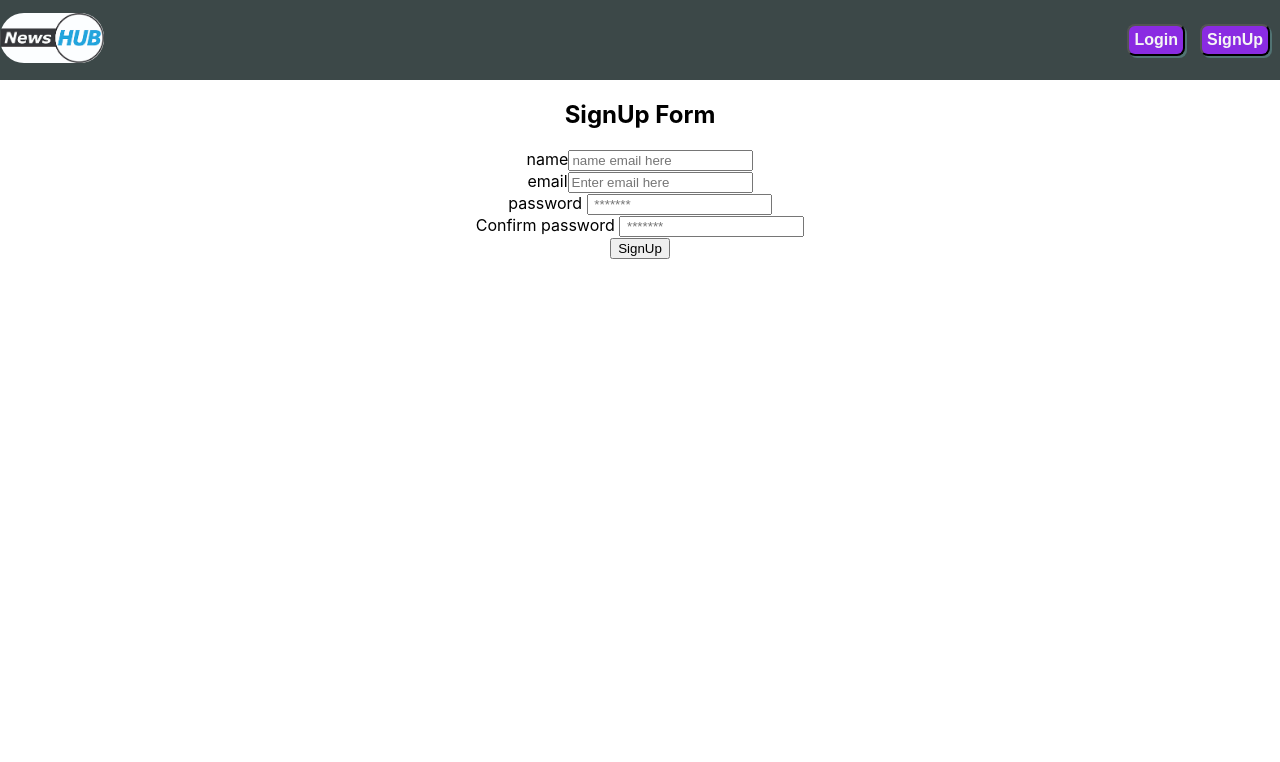
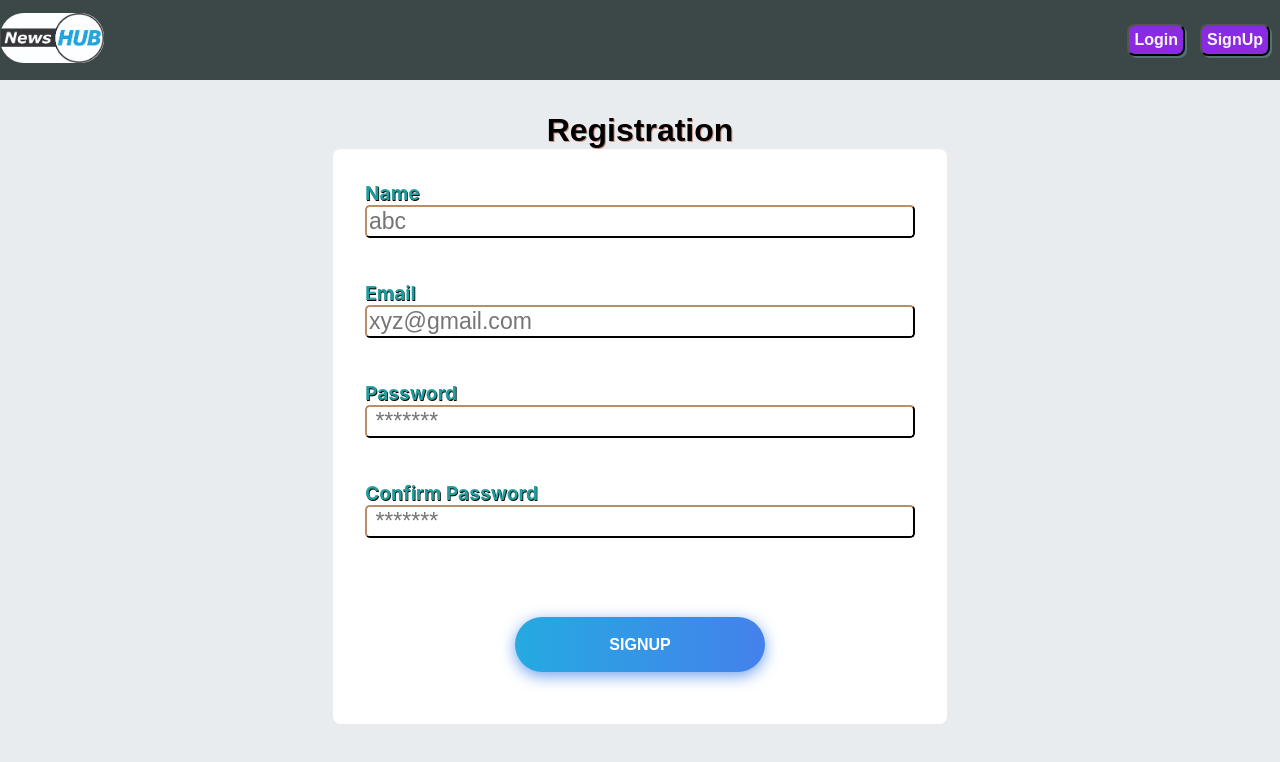
Before and after one commit to Sayyadsulthan/innoric-news-app, a React (Create React App) app: page /signup in a window 1280 px wide. Shown: the top 762 px of the page. Built offline with nearby package versions, Linux system fonts and the light colour scheme.

Commit message:
added login and signup styles/ design

```diff
--- a/src/api/index.js
+++ b/src/api/index.js
@@ -1,4 +1,4 @@
-import { getFormBody, getLocalStorageItem } from "../utils";
+import { getLocalStorageItem } from "../utils";
 import { LOCALSTORGE_TOKEN_KEY, rootAPI } from "../utils/constant";
 import axios from "axios";
 
@@ -12,18 +12,6 @@ const customFetch = async (uri, { body, ...customConfig }) => {
   if (token) {
     headers.Authorization = `Bearer ${token}`;
   }
-
-  //   const config = {
-  //     ...customConfig,
-  //     headers: {
-  //       ...headers,
-  //       ...customConfig.headers,
-  //     },
-  //   };
-
-  //   if (body) {
-  //     config.body = getFormBody(body);
-  //   }
 
   try {
     const data = { ...body };
@@ -45,11 +33,17 @@ const customFetch = async (uri, { body, ...customConfig }) => {
     }
   } catch (err) {
     // console.log("error in customFetch : ", err);
+    const message =
+      err.response && err.response.data && err.response.data.message
+        ? err.response.data.message
+        : err.message;
+    const status =
+      err.response && err.response.status ? err.response.status : 503;
     return {
       success: false,
       // message: err.message,
-      message: err.response.data.message,
-      status: err.response.status,
+      message: message,
+      status: status,
     };
   }
 };
@@ -62,7 +56,6 @@ export const signUp = (name, email, password, confirm_password) => {
 };
 
 export const login = (email, password) => {
-  console.log("login custom: ", email, password);
   return customFetch(rootAPI.login(), {
     method: "post",
     body: { email, password },
--- a/src/components/Card.js
+++ b/src/components/Card.js
@@ -5,18 +5,8 @@ import { useEffect, useState } from "react";
 import { toast } from "react-toastify";
 
 export default function Card({ article }) {
-  // console.log(article)
-  const {
-    source,
-    title,
-    description,
-    url,
-    urlToImage,
-    content,
-    author,
-    publishedAt,
-    id,
-  } = article;
+  const { source, title, description, url, urlToImage, content, publishedAt } =
+    article;
   const auth = useAuth();
   const date = publishedAt ? new Date(publishedAt) : null;
   const [isFavourite, setIsFavourite] = useState(false);
@@ -29,6 +19,7 @@ export default function Card({ article }) {
         setNewsId(fav._id);
         setIsFavourite(true);
       }
+      // return;
     });
   }, []);
 
@@ -101,6 +92,7 @@ export default function Card({ article }) {
               ? "https://cdn-icons-png.flaticon.com/128/306/306795.png"
               : "https://cdn-icons-png.flaticon.com/128/125/125327.png"
           }
+          alt="favImage"
         />
       </div>
     </div>
@@ -127,5 +119,5 @@ const compareObject = (obj1, obj2) => {
     urlToImage: obj2.urlToImage || undefined,
   };
 
-  return JSON.stringify(data1) == JSON.stringify(data2);
+  return JSON.stringify(data1) === JSON.stringify(data2);
 };
--- a/src/components/Category.js
+++ b/src/components/Category.js
@@ -1,7 +1,7 @@
 import { Link } from "react-router-dom";
 import styled from "../styles/category.module.css";
 
-export default function ({
+export default function Category ({
   home,
   sports,
   politics,
--- a/src/pages/Favourite.js
+++ b/src/pages/Favourite.js
@@ -1,7 +1,6 @@
 import { useEffect, useState } from "react";
 import Category from "../components/Category";
 import Card from "../components/Card";
-import { getFavouriteNews } from "../api";
 import { useAuth } from "../hooks";
 
 export default function Favourite() {
--- a/src/pages/Home.js
+++ b/src/pages/Home.js
@@ -4,36 +4,7 @@ import Card from "../components/Card";
 import Category from "../components/Category";
 
 export default function Home() {
-  const [news, setNews] = useState([
-    {
-      author: "The Athletic Staff",
-      content:
-        "By Matt Barrows, David Lombardi and Jourdan Rodrigue\r\nThe San Francisco 49ers picked up their second win of the season with a 30-23 victory against the Los Angeles Rams on Sunday at So-Fi Stadium. He… [+4106 chars]",
-      description:
-        "San Francisco QB Brock Purdy moved to 7-0 as a starter in the regular season.",
-      publishedAt: "2023-09-18T05:53:05Z",
-      source: { id: null, name: "The Athletic" },
-      title:
-        "Christian McCaffrey, Deebo Samuel propel 49ers to win vs. Rams: Brock Purdy keeps on winning - The Athletic",
-      url: "https://theathletic.com/4872074/2023/09/17/49ers-rams-result-takeaways/",
-      urlToImage:
-        "https://cdn.theathletic.com/app/uploads/2023/09/17194741/GettyImages-1687224153-scaled.jpg",
-    },
-    {
-      author: null,
-      content:
-        "Ethiopia’s Gudaf Tsegay and Sweden's Mondo Duplantis both broke world records on a sensational afternoon of action at the Wanda Diamond League Final in Eugene on Sunday (17).\r\nFirst, Tsegay set the s… [+14862 chars]",
-      description:
-        "Ethiopia’s Gudaf Tsegay and Sweden's Mondo Duplantis both broke world records on a sensational afternoon of action at the Wanda Diamond League Final",
-      publishedAt: "2023-09-18T05:26:15Z",
-      source: { id: null, name: "Worldathletics.org" },
-      title:
-        "Tsegay and Duplantis amaze with world records in Eugene | REPORTS - World Athletics",
-      url: "https://worldathletics.org/competitions/diamond-league/news/diamond-league-final-eugene-2023-day-two-report",
-      urlToImage:
-        "https://assets.aws.worldathletics.org/large/6507e1ca876b977bbcdd8fd5.jpg",
-    },
-  ]);
+  const [news, setNews] = useState([]);
   const [loading, setLoading] = useState(true);
 
   useEffect(() => {
--- a/src/pages/Login.js
+++ b/src/pages/Login.js
@@ -2,6 +2,9 @@ import { useRef } from "react";
 import { useAuth } from "../hooks";
 import { Navigate } from "react-router-dom";
 import { toast } from "react-toastify";
+
+import styled from "../styles/loginSignup.module.css";
+
 export default function Login() {
   const emailRef = useRef();
   const passwordRef = useRef();
@@ -24,15 +27,16 @@ export default function Login() {
     } else {
       toast.error(data.message);
     }
-
   };
 
   return (
     <>
-      <div>
-        <h2>Login Form</h2>
-        <form onSubmit={handleSubmit}>
-          <div className="inputContainer">
+      <div className={styled.signupWrapper}>
+        <div className={styled.signupContainer}>
+          <div className={styled.Title}>Login Form</div>
+          <form className={styled.formContainer} onSubmit={handleSubmit}>
+            <div className={styled.InputWrapper}>
+              <div className={styled.inputContainer}>
                 <label htmlFor="email"> email</label>
                 <input
                   id="email"
@@ -41,7 +45,7 @@ export default function Login() {
                   required
                 />
               </div>
-          <div className="inputContainer">
+              <div className={styled.inputContainer}>
                 <label htmlFor="password"> password </label>
                 <input
                   id="password"
@@ -50,10 +54,13 @@ export default function Login() {
                   required
                 />
               </div>
-          <div>
-            <button> Login </button>
+            </div>
+
+            <div className={styled.submitBtnContainer}>
+              <button className={styled.submitBtn}> SignUp </button>
             </div>
           </form>
+        </div>
       </div>
     </>
   );
--- a/src/pages/SignUp.js
+++ b/src/pages/SignUp.js
@@ -2,6 +2,8 @@ import { useRef } from "react";
 import { useAuth } from "../hooks";
 import { Navigate, useNavigate } from "react-router-dom";
 import { toast } from "react-toastify";
+
+import styled from "../styles/loginSignup.module.css";
 
 export default function SignUp() {
   const nameRef = useRef();
@@ -40,29 +42,31 @@ export default function SignUp() {
   };
   return (
     <>
-      <div>
-        <h2>SignUp Form</h2>
-        <form onSubmit={handleSubmit}>
-          <div className="inputContainer">
+      <div className={styled.signupWrapper}>
+        <div className={styled.signupContainer}>
+          <div className={styled.Title}>Registration </div >
+          <form className={styled.formContainer} onSubmit={handleSubmit}>
+            <div className={styled.InputWrapper}>
+              <div className={styled.inputContainer}>
                 <label htmlFor="name"> name</label>
                 <input
                   id="name"
                   ref={nameRef}
-              placeholder="name email here"
+                  placeholder="abc"
                   required
                 />
               </div>
-          <div className="inputContainer">
+              <div className={styled.inputContainer}>
                 <label htmlFor="email"> email</label>
                 <input
                   id="email"
                   ref={emailRef}
                   type="email"
-              placeholder="Enter email here"
+                  placeholder="xyz@gmail.com"
                   required
                 />
               </div>
-          <div className="inputContainer">
+              <div className={styled.inputContainer}>
                 <label htmlFor="password"> password </label>
                 <input
                   id="password"
@@ -72,7 +76,7 @@ export default function SignUp() {
                   required
                 />
               </div>
-          <div className="inputContainer">
+              <div className={styled.inputContainer}>
                 <label htmlFor="confirm-password"> Confirm password </label>
                 <input
                   id="confirm-password"
@@ -82,10 +86,13 @@ export default function SignUp() {
                   required
                 />
               </div>
-          <div>
-            <button> SignUp </button>
+            </div>
+
+            <div className={styled.submitBtnContainer}>
+              <button className={styled.submitBtn}> SignUp </button>
             </div>
           </form>
+        </div>
       </div>
     </>
   );
--- /dev/null
+++ b/src/styles/loginSignup.module.css
@@ -0,0 +1,71 @@
+.signupWrapper{
+
+    background-color: rgb(233, 236, 239);
+    height: 100vh;
+    display: flex;
+    -webkit-box-pack: center;
+    justify-content: center;
+}
+.signupContainer{
+    margin-top: 2rem;
+}
+.Title{
+    font-size: xx-large;
+    font-family: sans-serif;
+    font-weight: 800;
+    text-shadow: rgba(198, 130, 116, 0.87) 1px 1px ;
+}
+
+.formContainer{
+    background-color: white;
+    padding: 2rem;
+    border-radius: 0.5rem;
+    display: grid;
+    gap: 1rem;
+    width: 550px;
+}
+.inputContainer{
+    text-align: left;
+    display: flex;
+    flex-direction: column;
+    font-size: larger;
+    color:rgb(34 161 161 / 96%);
+    font-weight: 700;
+    text-shadow: black 0.7px 0.8px;
+    text-transform: capitalize;
+    height: 100px;
+}
+.inputContainer input{
+    /* border: 2px solid; */
+    font-size: larger;
+    border:  none;
+    border-right:2px solid;
+    border-bottom: 2px solid;
+    border-left: 2px solid rgb(185, 143, 102);
+    border-top: 2px solid rgb(185, 143, 102);
+    border-radius: 0.3rem;
+}
+
+.submitBtnContainer{
+    display: flex;
+    -webkit-box-pack: center;
+    justify-content: center;
+}
+.submitBtn{
+    width: 250px;
+    font-size: 16px;
+    font-weight: 600;
+    color: rgb(255, 255, 255);
+    cursor: pointer;
+    margin: 20px;
+    height: 55px;
+    text-align: center;
+    border: none;
+    background-size: 300% 100%;
+    border-radius: 50px;
+    transition: all 0.4s ease-in-out 0s;
+    outline: none;
+    background-image: linear-gradient(to right, rgb(37, 170, 225), rgb(68, 129, 235), rgb(4, 190, 254), rgb(63, 134, 237));
+    box-shadow: rgba(65, 132, 234, 0.75) 0px 4px 15px 0px;
+    text-transform: uppercase;
+}
```
Also changed, not shown: src/components/Navbar.js (+0 -1 lines), src/hooks/index.js (+5 -6 lines). Lines whose indentation alone changed are shown as unchanged.
